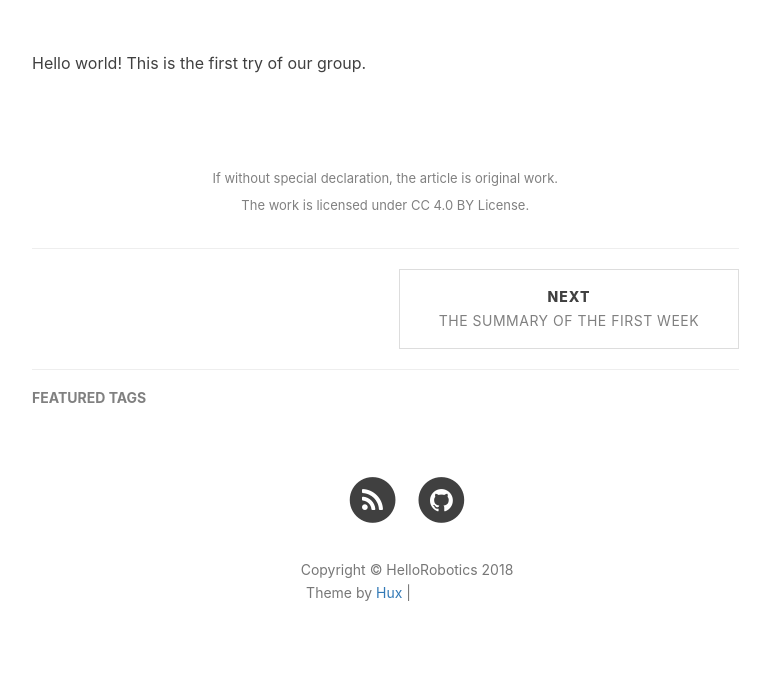
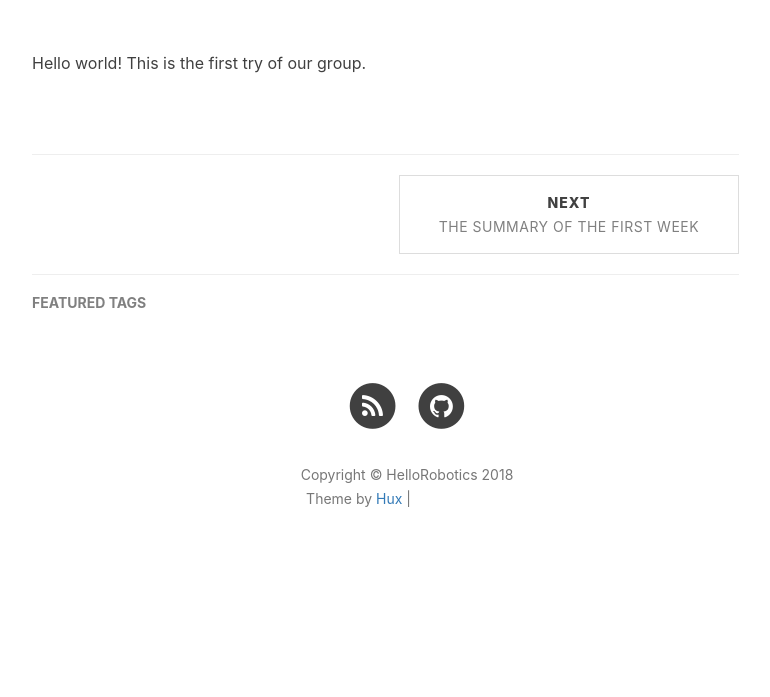
Before and after one commit to Online-power-measurement-system/Logbook, a Jekyll site: the page built from _posts/2017/2018-02-01-hello-world.md, in a window 1280 px wide. Shown: the part 457-1154 px from the top of the page, without its empty margins (233-1003 px from the left). Built offline with Jekyll 4.4.1, drawn with Linux system fonts in a browser that asks for light colours; nearby versions of some CDN libraries; comment, search, counter and statistics services are not loaded; after the commit the page ends 1060 px from its top, so only the background shows below that; grey boxes are pictures that could not be loaded.

Commit message:
Update post.html

```diff
--- a/_layouts/post.html
+++ b/_layouts/post.html
@@ -63,14 +63,7 @@ layout: default
 
 				{{ content }}
                 <br>
-                <div class="copyright">
-                <p align = "center" >
-                  <font size="2.5px", color="grey">
-                    If without special declaration, the article is original work.<br>
-                    The work is licensed under CC 4.0 BY License.
-                  </font>
-                </p>
-              </div>
+
 
                 <hr>
 
```
